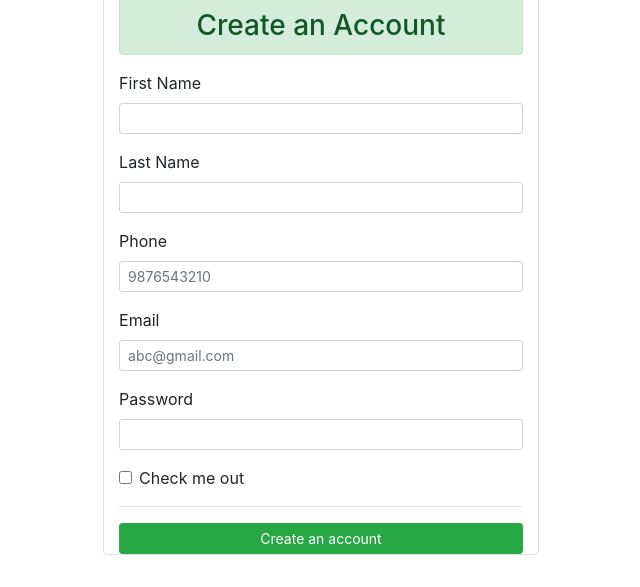
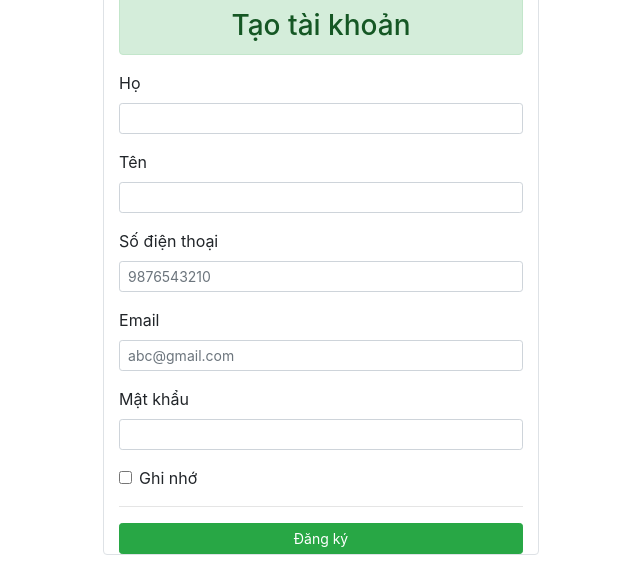
Before and after one commit to hoangnhatvu/DoAnPython, a Django app: page /signup in a window 1280 px wide. Shown: the part 316-903 px from the top of the page, without its empty margins (319-959 px from the left). Run offline with Django 3.2, Linux system fonts and the light colour scheme; some libraries are stand-ins or nearby versions.

Commit message:
お前はもう死んでいる

```diff
--- a/store/templates/signup.html
+++ b/store/templates/signup.html
@@ -17,7 +17,7 @@
             <!-- <hr> -->
             <hr>
             </div>
-            <h3 class="alert alert-success rounded-pill" style="text-align:center">Create an Account</h3>
+            <h3 class="alert alert-success rounded-pill" style="text-align:center">Tạo tài khoản</h3>
             <form action="/signup" method="POST">
 
                 {% csrf_token %}
@@ -29,7 +29,7 @@
                 {% endif %}
                 <!-- firstname -->
                 <div class="form-group">
-                    <label for="">First Name</label>
+                    <label for="">Họ</label>
                     <input type="text" name="firstname"
                      id="" value="{{values.first_name}}" class="form-control form-control-sm"
                      placeholder="">
@@ -37,7 +37,7 @@
 
                 <!-- last name -->
                 <div class="form-group">
-                    <label for="">Last Name</label>
+                    <label for="">Tên</label>
                     <input type="text" name="lastname"
                     id="" value="{{values.last_name}}" class="form-control form-control-sm"
                     >
@@ -45,7 +45,7 @@
 
                 <!-- phone -->
                 <div class="form-group">
-                    <label for="">Phone</label>
+                    <label for="">Số điện thoại</label>
                     <input type="text" name="phone"
                     id="" class="form-control form-control-sm"
                     value="{{values.phone}}"
@@ -63,7 +63,7 @@
 
                 <!-- password -->
                 <div class="form-group">
-                    <label for="">Password</label>
+                    <label for="">Mật khẩu</label>
                     <input type="password"
                     name="password"
                     id=""
@@ -73,10 +73,10 @@
                 <!--Checkme button-->
                 <div class="mb-3 form-check">
                     <input type="checkbox" class="form-check-input" id="exampleCheck1">
-                    <label class="form-check-label d-grid gap-2" for="exampleCheck1">Check me out</label>
+                    <label class="form-check-label d-grid gap-2" for="exampleCheck1">Ghi nhớ</label>
                 </div>
                 <hr>
-                <button type="submit" class="btn btn-sm btn-success col-lg-12">Create an account</button>
+                <button type="submit" class="btn btn-sm btn-success col-lg-12">Đăng ký</button>
 
             </form>
         </div>
```
Also changed, not shown: store/templates/cart.html (+4 -4 lines), db.sqlite3.
